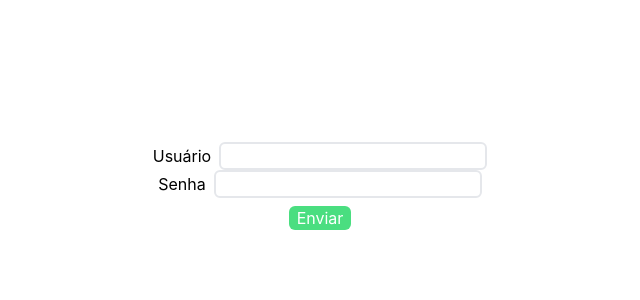
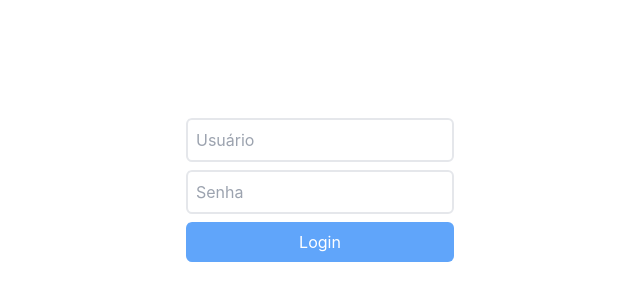
Before and after one commit to KeysiJones/instituto-admin-next, a Next.js app: page /login in a window 1280 px wide. Shown: the part 214-514 px from the top of the page, without its empty margins (320-960 px from the left). Built offline with nearby package versions, Linux system fonts and the light colour scheme.

Commit message:
feat: improves login ui

```diff
--- a/components/classesCard.js
+++ b/components/classesCard.js
@@ -41,9 +41,9 @@ const ClassesCard = ({ urls, aulas, diaSemana, setRefresh }) => {
       <p className="my-12 text-4xl text-blue-400">{dia[diaSemana]}</p>
       <button
         onClick={() => handleInsertion()}
-        className="bg-blue-500 p-1 text-white rounded-t-xl outline-none font-bold"
+        className="bg-blue-500 p-2 text-white rounded-t-xl outline-none font-bold"
       >
-        Cadastrar nova aula de {dia[diaSemana]}
+        Cadastrar nova aula de {dia[diaSemana].toLowerCase()}
       </button>
       <div
         border
--- a/pages/login.js
+++ b/pages/login.js
@@ -2,6 +2,8 @@ import { Formik, Form, Field, ErrorMessage } from "formik";
 import * as Yup from "yup";
 import { api } from "../utils/api";
 import { useRouter } from "next/router";
+import { useState } from "react";
+import { Loader } from "../components/loader";
 
 const LoginValidationSchema = Yup.object().shape({
   username: Yup.string()
@@ -16,38 +18,45 @@ const LoginValidationSchema = Yup.object().shape({
 
 export default function Login() {
   const router = useRouter();
+  const [loading, setLoading] = useState(false);
 
   return (
     <div>
+      {loading ? (
+        <Loader />
+      ) : (
         <Formik
           validationSchema={LoginValidationSchema}
           validateOnBlur={false}
           initialValues={{ username: "", password: "" }}
           onSubmit={({ username, password }) => {
+            setLoading(true);
             api
               .post("login", { json: { username, password } })
               .json()
               .then((resposta) => {
+                setLoading(false);
                 if (resposta.status === 200 && resposta.token) {
                   localStorage.setItem("authToken", resposta.token);
                   alert("Login realizado com sucesso");
                   router.replace("/");
                 }
               })
-            .catch((error) =>
-              alert("Usuário e/ou senha inválidos, tente novamente")
-            );
+              .catch((error) => {
+                setLoading(false);
+                alert("Usuário e/ou senha inválidos, tente novamente");
+              });
           }}
         >
           {({ isSubmitting }) => (
+            <div className="flex flex-col h-screen justify-center items-center">
               <Form>
-            <div className="flex flex-col w-screen h-screen justify-center items-center">
                 <div>
-                <label className="mr-2">Usuário</label>
                   <Field
                     type="text"
                     name="username"
-                  className="border-2 px-2 rounded-md"
+                    placeholder="Usuário"
+                    className="border-2 px-2 py-2 rounded-md my-2 outline-none"
                   />
                   <ErrorMessage
                     className="text-red-400"
@@ -56,11 +65,11 @@ export default function Login() {
                   />
                 </div>
                 <div>
-                <label className="mr-2">Senha</label>
                   <Field
                     type="password"
                     name="password"
-                  className="border-2 px-2 rounded-md"
+                    placeholder="Senha"
+                    className="border-2 px-2 py-2 rounded-md outline-none"
                   />
                   <ErrorMessage
                     className="text-red-400"
@@ -69,15 +78,16 @@ export default function Login() {
                   />
                 </div>
                 <button
-                className="px-2 mt-2 rounded-md bg-green-400 text-white"
+                  className="py-2 last:mt-2 w-full rounded-md bg-blue-400 text-white"
                   type="submit"
                 >
-                Enviar
+                  Login
                 </button>
+              </Form>
             </div>
-          </Form>
           )}
         </Formik>
+      )}
     </div>
   );
 }
```
Lines whose indentation alone changed are shown as unchanged.
